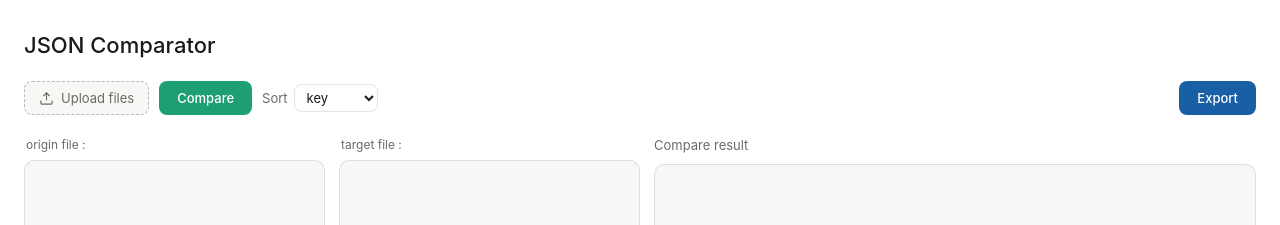
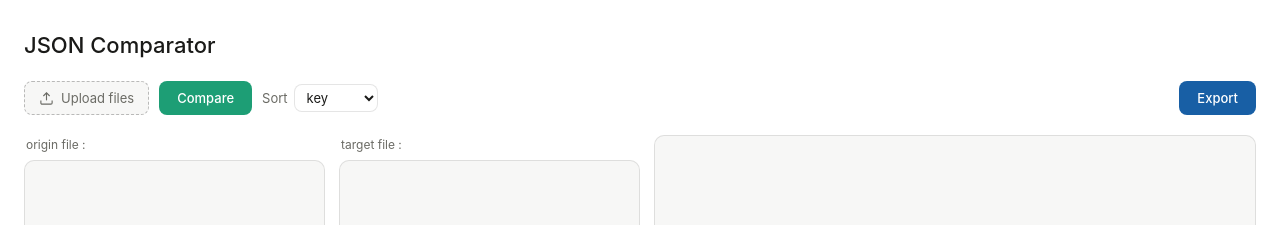
Before and after one commit to sangbinyoo/json-diff-viewer, a React (Vite) app: page / in a window 1280 px wide. Shown: the top 225 px of the page. Built offline with nearby package versions, Linux system fonts and the light colour scheme.

Commit message:
value값 추가

```diff
--- a/src/components/mockup/ResultPanel.tsx
+++ b/src/components/mockup/ResultPanel.tsx
@@ -56,8 +56,6 @@ interface Props {
  */
 export const ResultPanel: React.FC<Props> = ({ nodes }) => (
   <section className={styles.panel} aria-label="비교 결과">
-    <p className={styles.header}>Compare result</p>
-
     <div className={styles.box} role="tree" aria-label="프로퍼티 트리">
       {nodes.map(node => (
         <TreeRow key={node.key} node={node} depth={0} />
```
